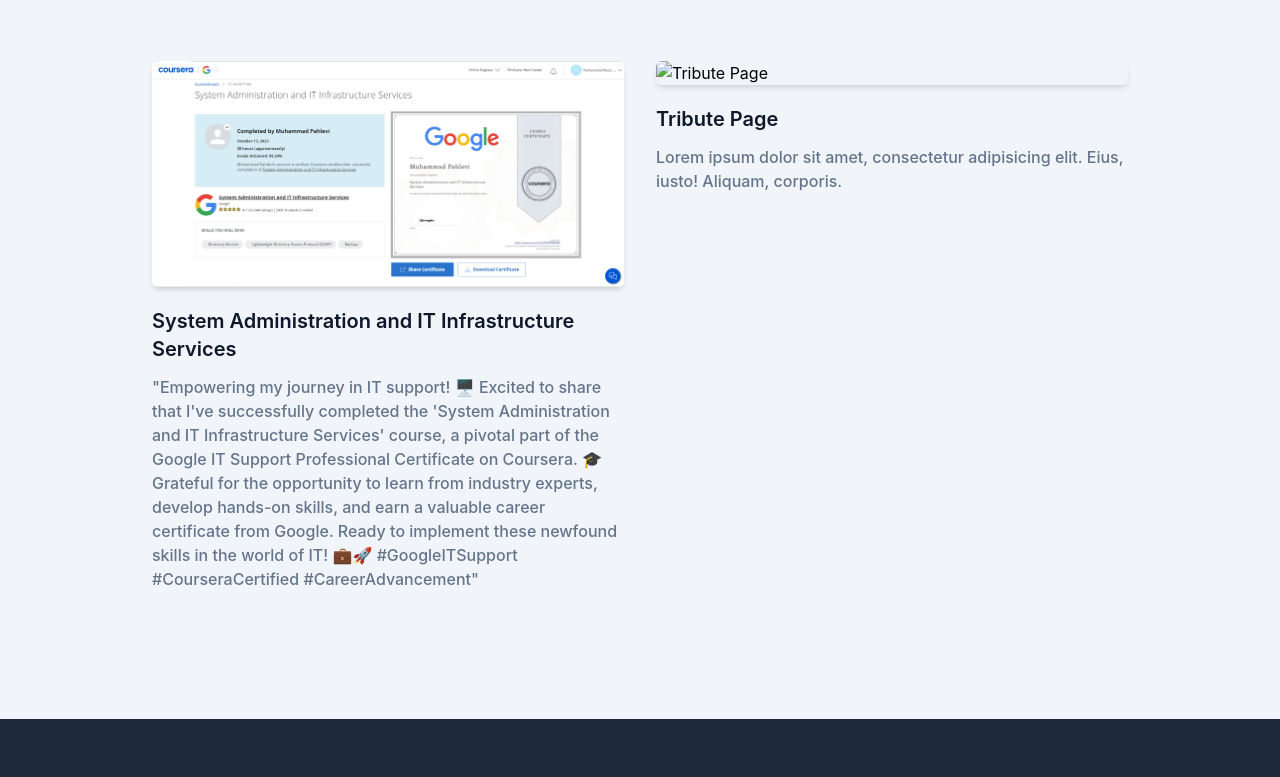
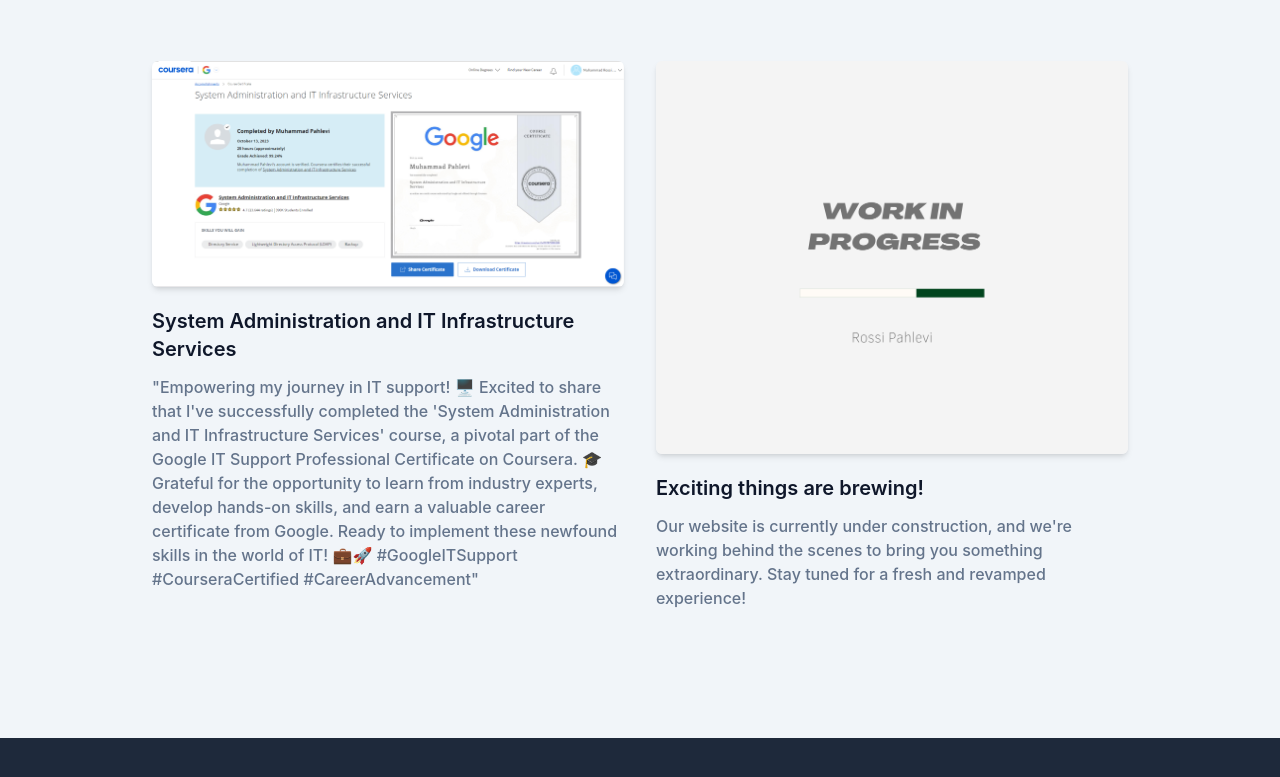
Before and after one commit to LeeVonks/portofolio, a website: page index.html in a window 1280 px wide. Shown: the part 1966-2743 px from the top of the page. Drawn offline with Linux system fonts and the light colour scheme.

Commit message:
under_construction_image

```diff
--- a/index.html
+++ b/index.html
@@ -157,10 +157,10 @@
           </div>
           <div class="mb-12 p-4 md:w-1/2">
             <div class="overflow-hidden rounded-md shadow-md">
-              <img src="dist/img/portfolio/4.png" alt="Tribute Page" width="w-full" />
+              <img src="dist\img\portfolio\on_progress.png" alt="On Progress" width="w-full" />
             </div>
-            <h3 class="mt-5 mb-3 text-xl font-semibold text-dark dark:text-white">Tribute Page</h3>
-            <p class="text-base font-medium text-secondary">Lorem ipsum dolor sit amet, consectetur adipisicing elit. Eius, iusto! Aliquam, corporis.</p>
+            <h3 class="mt-5 mb-3 text-xl font-semibold text-dark dark:text-white">Exciting things are brewing! </h3>
+            <p class="text-base font-medium text-secondary">Our website is currently under construction, and we're working behind the scenes to bring you something extraordinary. Stay tuned for a fresh and revamped experience! </p>
           </div>
         </div>
       </div>
@@ -240,6 +240,7 @@
               </div>
             </div>
           </div>
+
           <div class="w-full px-4 lg:w-1/2 xl:w-1/3">
             <div class="mb-10 overflow-hidden rounded-xl bg-white shadow-lg dark:bg-slate-800">
               <iframe width="893" height="502" src="https://www.youtube.com/embed/KfTO8EZTDqM" class="w-full" title="My Cloud Computing Journey (7Cs of communication principles)" frameborder="0" allow="accelerometer; autoplay; clipboard-write; encrypted-media; gyroscope; picture-in-picture; web-share" allowfullscreen></iframe>
@@ -254,6 +255,7 @@
             </div>
           </div>
           </div>
+
           <div class="w-full px-4 lg:w-1/2 xl:w-1/3">
             <div class="mb-10 overflow-hidden rounded-xl bg-white shadow-lg dark:bg-slate-800">
               <img src="dist/img/portfolio/Shutterstock1.JPG" alt="Coffee" class="w-full" />
```
Also changed, not shown: dist/img/portfolio/on_progress.png (added).
